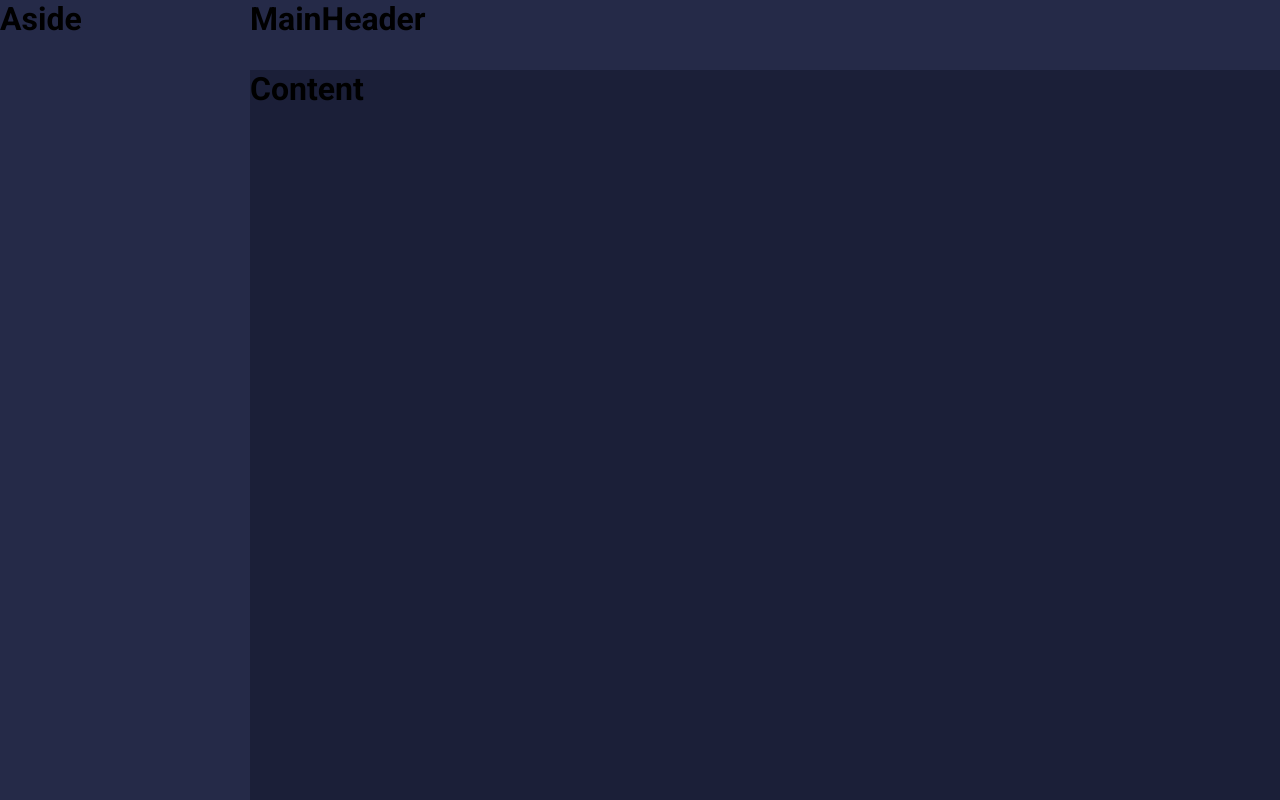
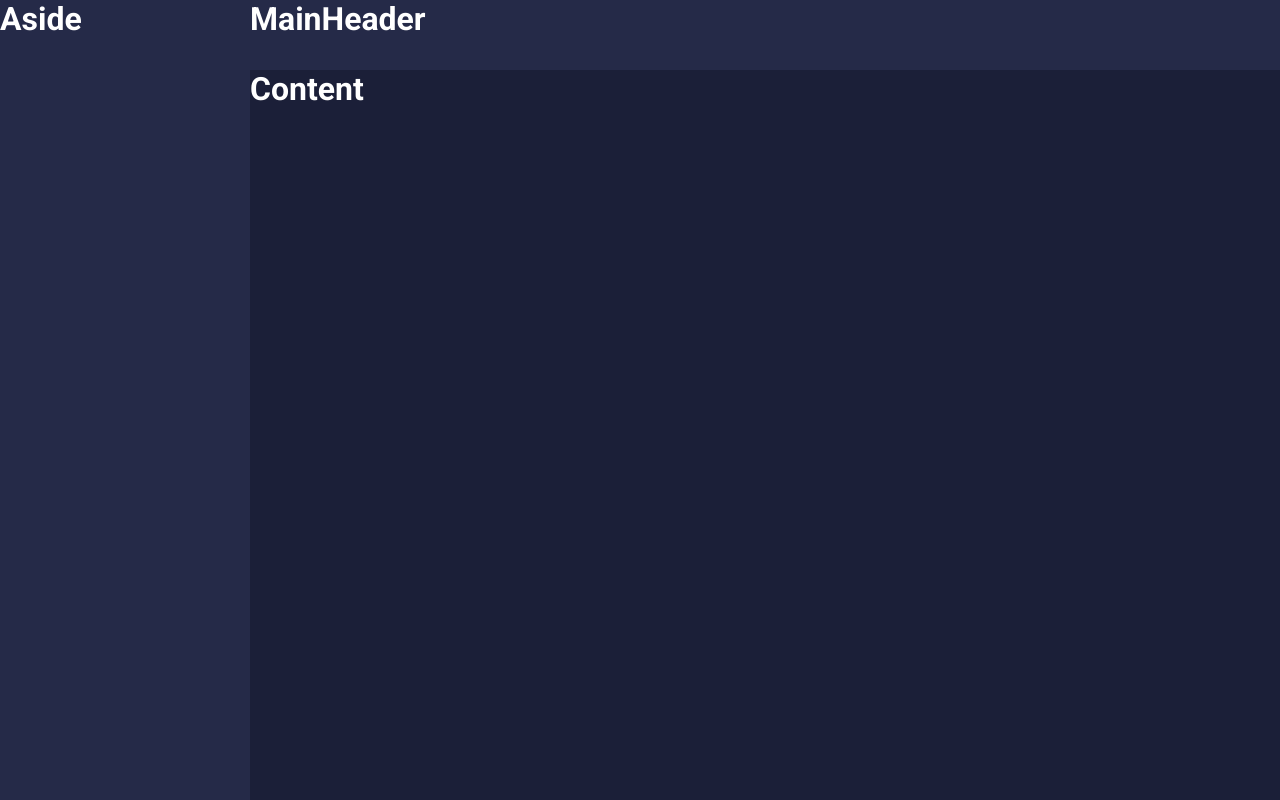
Before and after one commit to CarlosMota/react_e_typescript_desenvolvendo_um_dashboard, a React (Create React App) app: page / in a window 1280 px wide. Built offline with nearby package versions, Linux system fonts and the light colour scheme.

Commit message:
[S3A11] Criando os temas de cores da aplicação
Signed-off-by: Carlos Silva <carlos.motta89@mail.com>

```diff
--- a/src/Components/Aside/styles.ts
+++ b/src/Components/Aside/styles.ts
@@ -2,6 +2,6 @@ import styled from 'styled-components'
 
 export const Container = styled.div`
     grid-area : AS;
-    background-color: #252A48;
-
+    color: ${props => props.theme.colors.white};
+    background-color: ${props => props.theme.colors.secondary};
 `;
--- a/src/Components/Content/styles.ts
+++ b/src/Components/Content/styles.ts
@@ -2,5 +2,6 @@ import styled from 'styled-components'
 
 export const Container = styled.div`
     grid-area : CT;
-    background-color: #1b1f38;
+    color: ${props => props.theme.colors.white};
+    background-color: ${props => props.theme.colors.primary};
 `;
--- a/src/Components/MainHeader/styles.ts
+++ b/src/Components/MainHeader/styles.ts
@@ -2,5 +2,6 @@ import styled from 'styled-components'
 
 export const Container = styled.div`
     grid-area : MH;
-    background-color: #252A48;
+    color: ${props => props.theme.colors.white};
+    background-color: ${props => props.theme.colors.secondary};
 `;
--- /dev/null
+++ b/src/styles/themes/dark.ts
@@ -0,0 +1,17 @@
+export default {
+    title: 'dark',
+
+    colors : {
+        primary: '#1B1F38',
+        secondary: '#252A48',
+        tertiart: '#313862',
+
+        white: '#FFF',
+        black: '#252A48',
+        gray: '#313862',
+
+        success: '#4E41F0',
+        info: '#F7931B',
+        warning: '#E44C4E'
+    }
+};
```
Also changed, not shown: src/App.tsx (+7 -4 lines), src/styles/styled.d.ts (added, +31 -0 lines), src/styles/themes/light.ts (added, +17 -0 lines).
